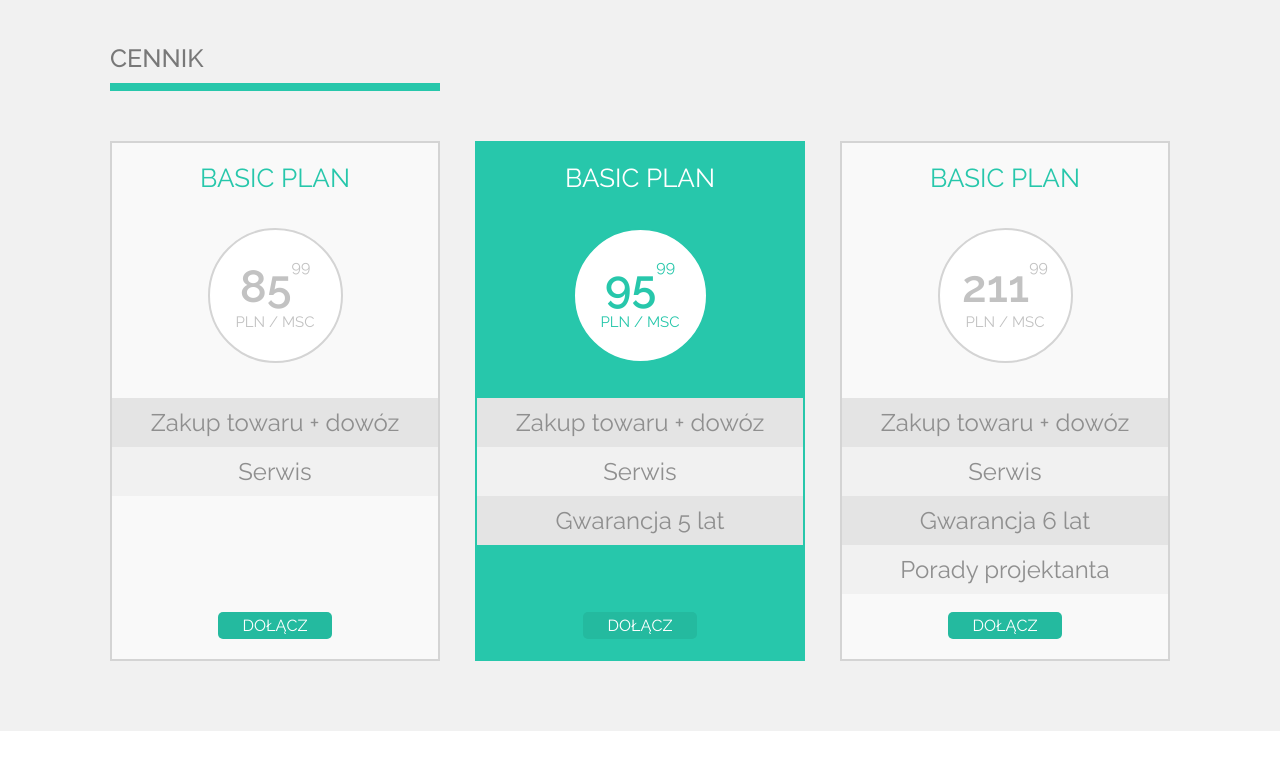
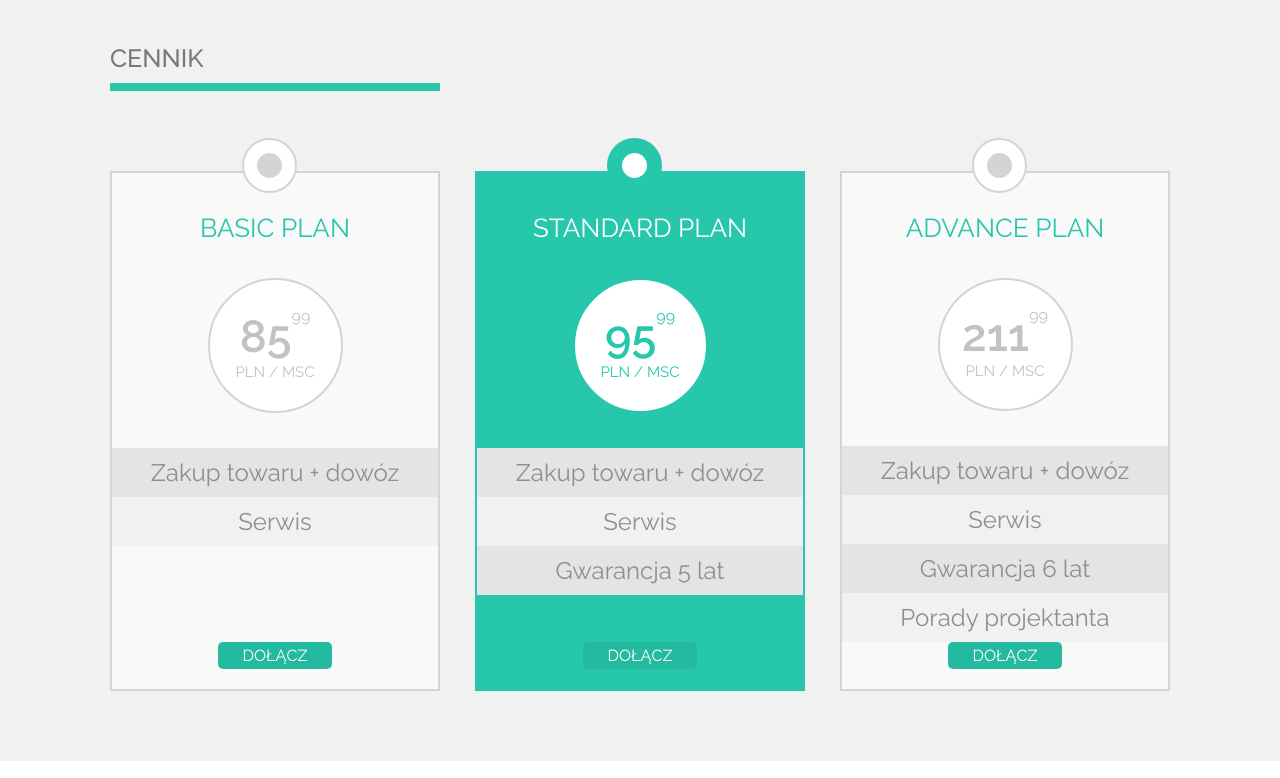
Before and after one commit to Mazowiecki/warsztat, a plain HTML site: page index.html in a window 1280 px wide. Shown: the part 780-1558 px from the top of the page. Drawn offline with Linux system fonts and the light colour scheme.

Commit message:
dodałem kółka do price boxów i zmieniłem nazwy priceboxów

```diff
--- a/css/style.css
+++ b/css/style.css
@@ -226,7 +226,7 @@ body {
   height: 8px;
   width: 31.1%;
   background-color: #27C7AB;
-  margin-bottom: 50px;
+  margin-bottom: 80px;
 }
 .price-list-cnt {
     display: flex;
@@ -239,6 +239,27 @@ body {
     display: flex;
     flex-direction: column;
     justify-content: space-between;
+    position: relative;
+    padding-top: 20px;
+}
+.price-list-circle1{
+  position: absolute;
+  height: 55px;
+  width: 55px;
+  border-radius: 50%;
+  border: 2px solid #D4D4D4;
+  background: white;
+  top: -35px;
+  left: 40%;
+  display: flex;
+  justify-content: center;
+  align-items: center;
+}
+.price-list-circle2{
+  width: 25px;
+  height: 25px;
+  border-radius: 50%;
+  background: #D4D4D4;
 }
 .price-list-box:nth-of-type(2) {
     margin:0 35px;
@@ -306,6 +327,25 @@ body {
 .price-list-box.active {
     background: #27C7AB;
     border-color: #27C7AB;
+}
+.active-price-list-circle1{
+  position: absolute;
+  height: 55px;
+  width: 55px;
+  border-radius: 50%;
+  border: 2px solid #27c7ab;
+  background: #27C7AB;
+  top: -35px;
+  left: 40%;
+  display: flex;
+  justify-content: center;
+  align-items: center;
+}
+.active-price-list-circle2{
+  width: 25px;
+  height: 25px;
+  border-radius: 50%;
+  background: white;
 }
 .price-list-box.active .price-list-box-title {
     color:#fff;
--- a/index.html
+++ b/index.html
@@ -110,6 +110,10 @@
                     <div class="price-list-cnt">
 
                         <div class="price-list-box">
+                          <div class="price-list-circle1">
+                              <div class="price-list-circle2">
+                              </div>
+                          </div>
                             <h2 class="price-list-box-title">Basic plan</h2>
                             <div class="price-list-box-price">
                                 <strong class="price-cnt">
@@ -128,7 +132,11 @@
                         </div><!-- e: price-list-box -->
 
                         <div class="price-list-box active">
-                            <h2 class="price-list-box-title">Basic plan</h2>
+                          <div class="active-price-list-circle1">
+                              <div class="active-price-list-circle2">
+                              </div>
+                          </div>
+                            <h2 class="price-list-box-title">Standard Plan</h2>
                             <div class="price-list-box-price">
                                 <strong class="price-cnt">
                                     <span class="price">95</span>
@@ -147,7 +155,11 @@
                         </div><!-- e: price-list-box -->
 
                         <div class="price-list-box">
-                            <h2 class="price-list-box-title">Basic plan</h2>
+                          <div class="price-list-circle1">
+                              <div class="price-list-circle2">
+                              </div>
+                          </div>
+                            <h2 class="price-list-box-title">Advance plan</h2>
                             <div class="price-list-box-price">
                                 <strong class="price-cnt">
                                     <span class="price">211</span>
```
